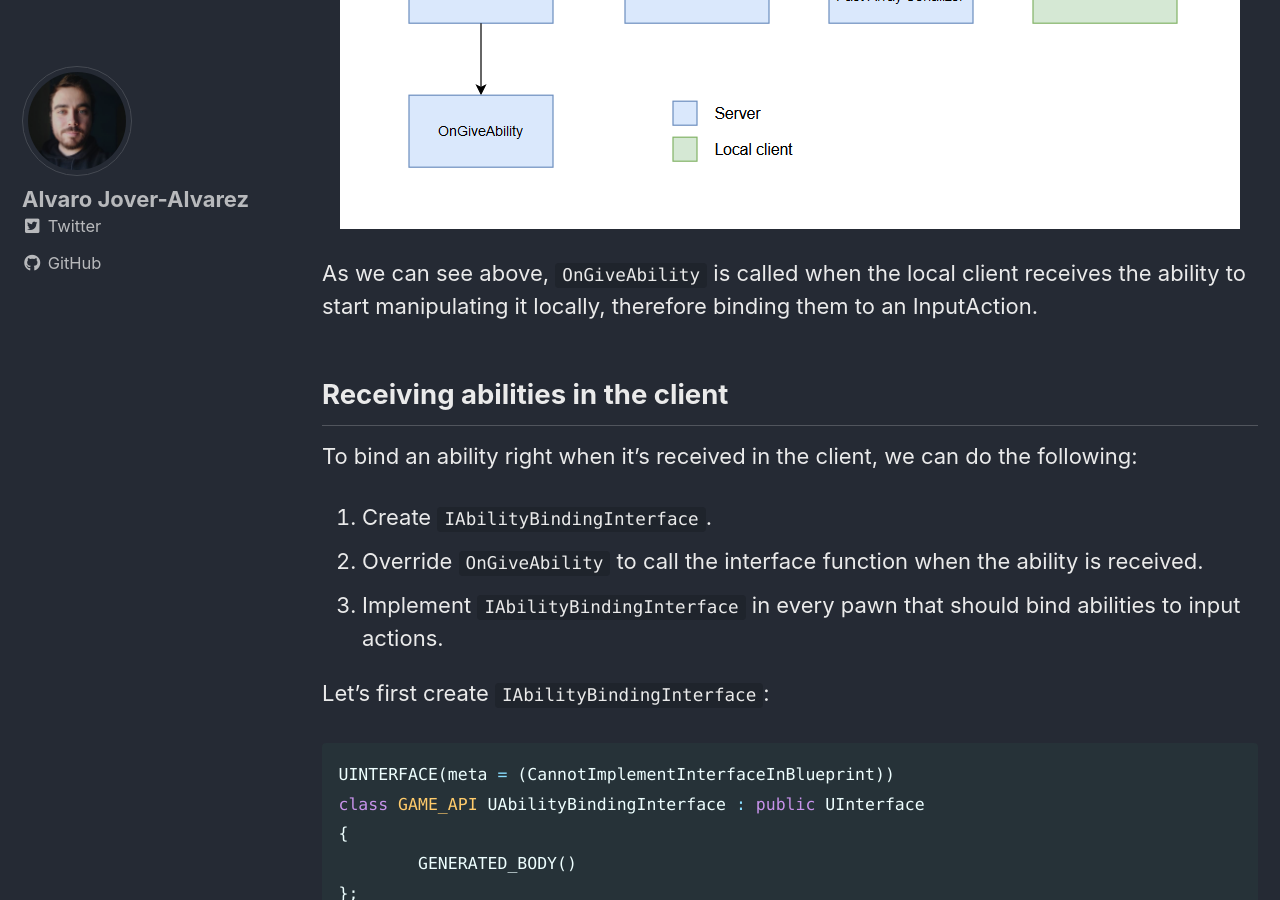
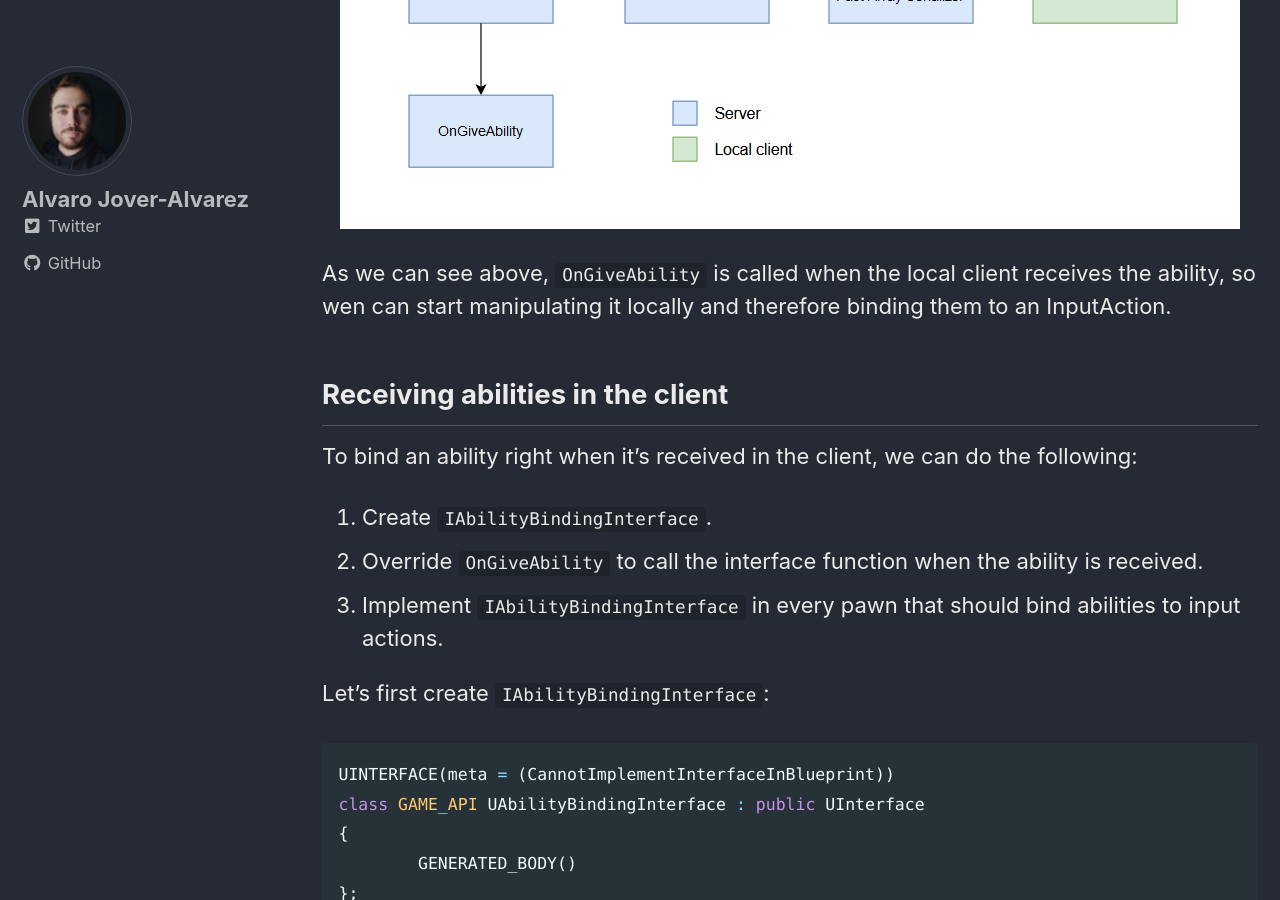
Before and after one commit to vorixo/devtricks, a Jekyll site: the page built from _posts/2022-03-01-gas-input.md, in a window 1280 px wide and 900 px high, scrolled down 1329 px. Built offline with Jekyll 4.4.1, drawn with Linux system fonts in a browser that asks for light colours; cached includes are drawn as plain includes.

Commit message:
[FIX] More typos

```diff
--- a/_posts/2022-03-01-gas-input.md
+++ b/_posts/2022-03-01-gas-input.md
@@ -32,7 +32,7 @@
 
 ![GiveAbility flowchart]({{ '/' | absolute_url }}/assets/images/per-post/gas-input/GiveAbilityFlowChart.PNG){: .align-center}
 
-As we can see above, `OnGiveAbility` is called when the local client receives the ability to start manipulating it locally, therefore binding them to an InputAction.
+As we can see above, `OnGiveAbility` is called when the local client receives the ability, so wen can start manipulating it locally and therefore binding them to an InputAction.
 
 ## Receiving abilities in the client
 
```
